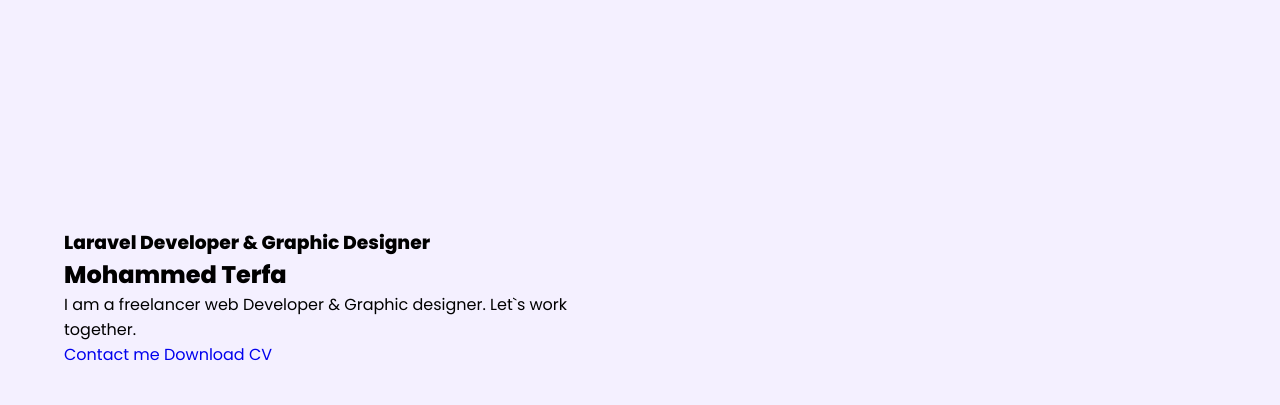
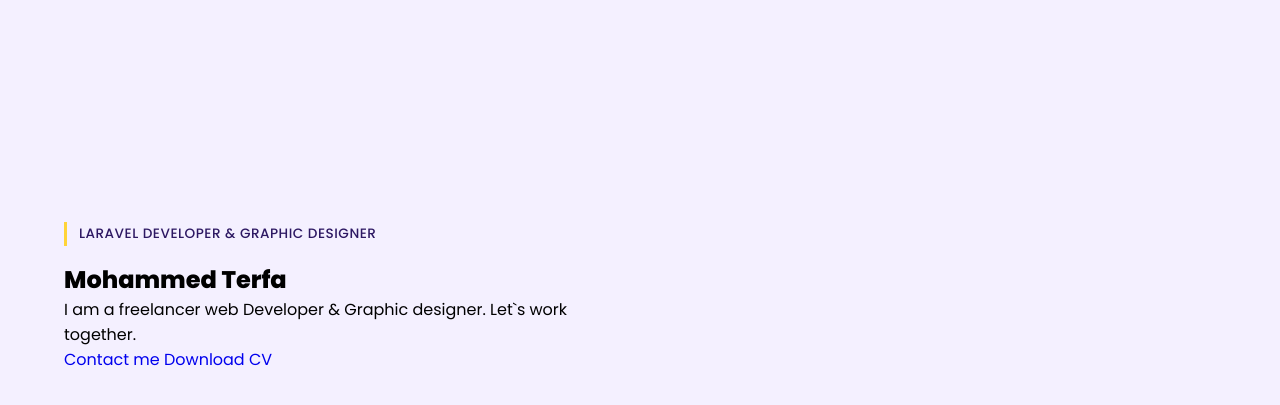
Before and after one commit to mohammedterfa/WebSiteDesign, a plain HTML site: page index.html in a window 1280 px wide. Shown: the part 123-528 px from the top of the page. Drawn offline with nearby package versions, Linux system fonts and the light colour scheme.

Commit message:
sub-heading class styled

```diff
--- a/css/style.css
+++ b/css/style.css
@@ -196,3 +196,14 @@ header.scrolled .logo{
     max-height: 600px;
     align-items: center;
 }
+
+.sub-heading{
+    color: var(--heading-color);
+    text-transform: uppercase;
+    font-size: .85rem;
+    letter-spacing: .5px;
+    border-left: 3px solid var(--main-color-2);
+    padding: .13rem .75rem;
+    margin-bottom: 1rem;
+    font-weight: 500;
+}
```
